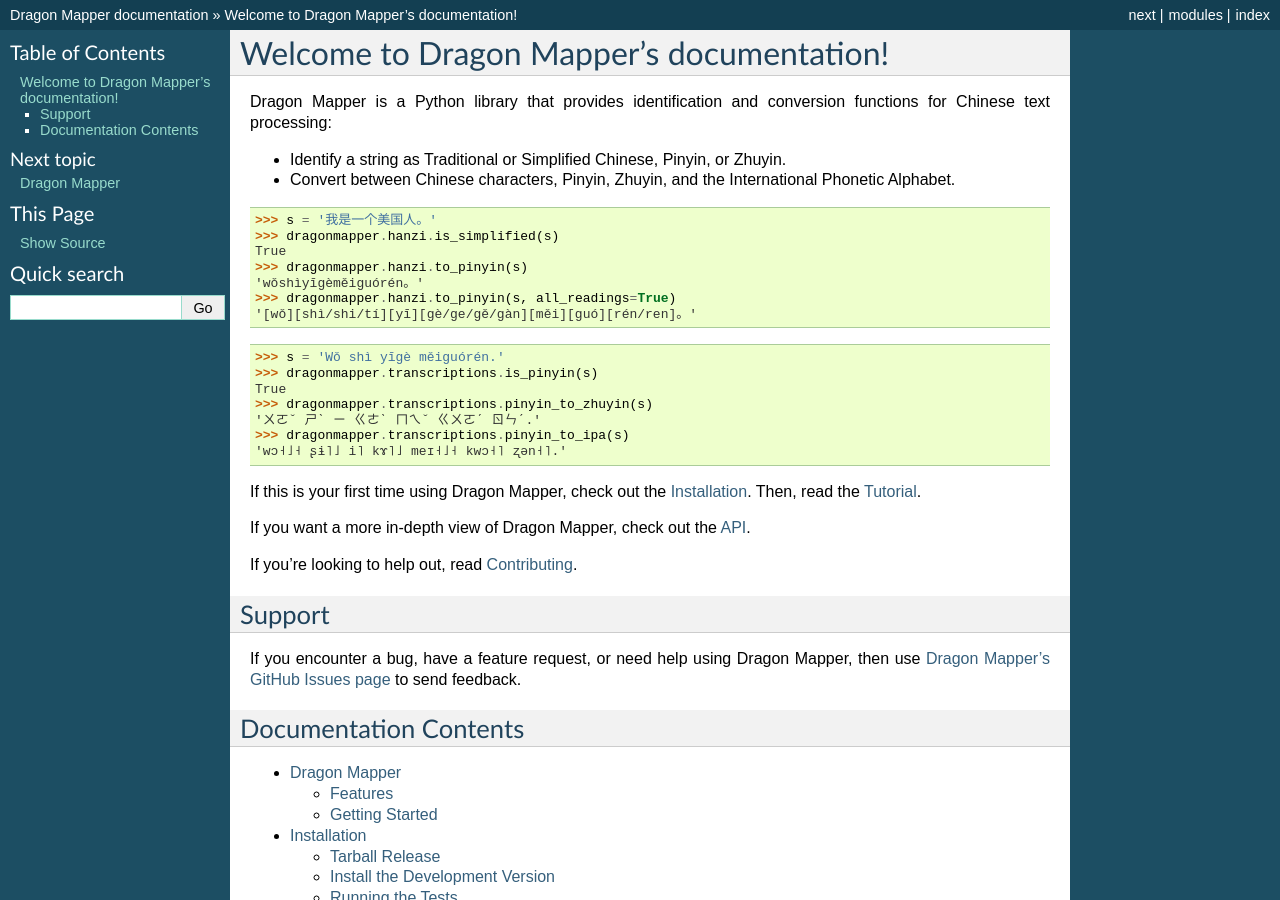
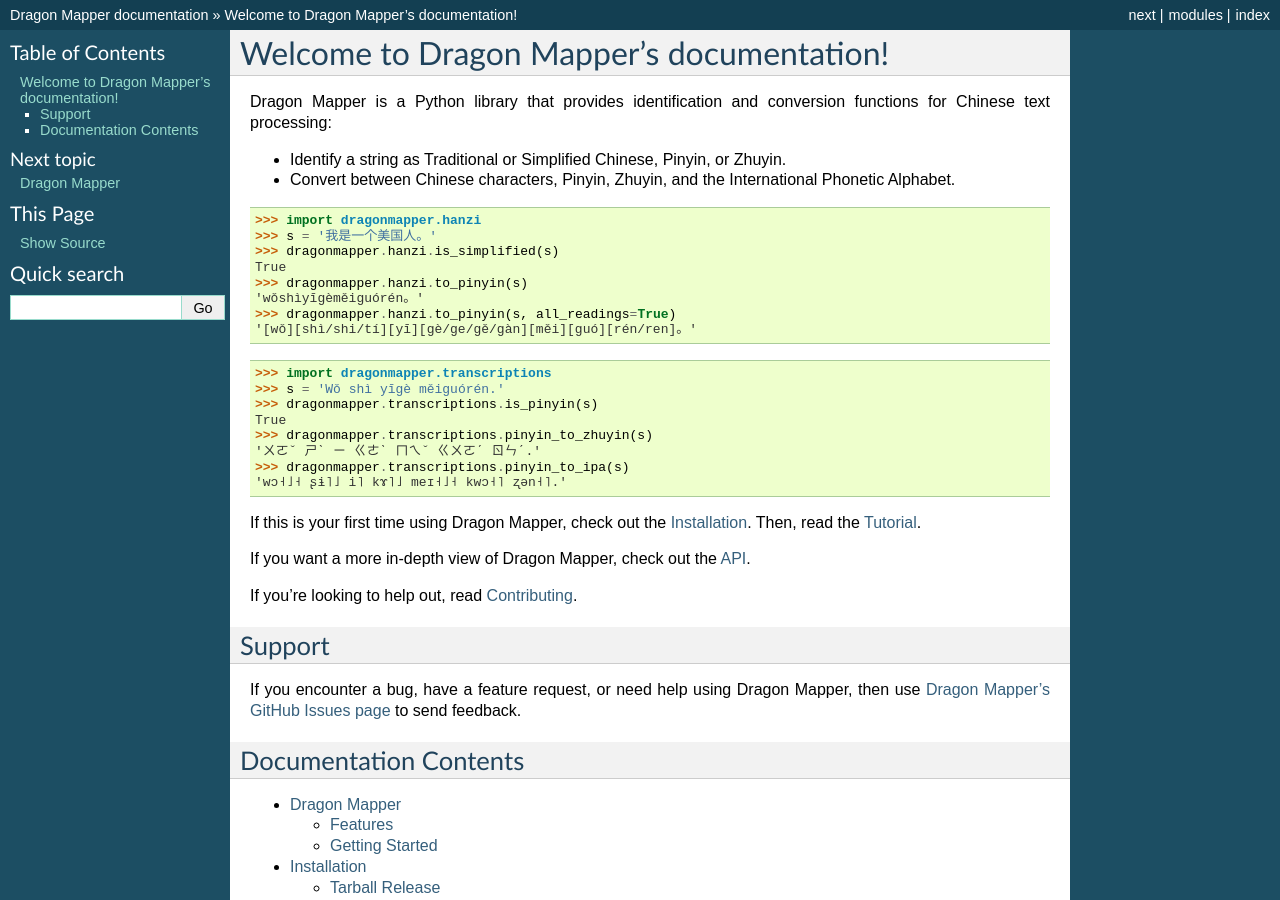
Before and after one commit to tsroten/dragonmapper, a Sphinx documentation site: the page built from docs/index.rst, in a window 1280 px wide and 900 px high. Built offline with Sphinx 7.4.7, drawn with Linux system fonts in a browser that asks for light colours; the version number could not be read and is left out.

Commit message:
Add import statements to README.
I forgot about needing to import sub-modules, see https://github.com/tsroten/dragonmapper/issues/20. I think this problem could be avoided for other users like me in the future by adding the import statement into the docs.

Fixes #20

```diff
--- a/docs/index.rst
+++ b/docs/index.rst
@@ -15,6 +15,7 @@
 
 .. code:: python
 
+    >>> import dragonmapper.hanzi
     >>> s = '我是一个美国人。'
     >>> dragonmapper.hanzi.is_simplified(s)
     True
@@ -25,6 +26,7 @@
 
 .. code:: python
 
+    >>> import dragonmapper.transcriptions
     >>> s = 'Wǒ shì yīgè měiguórén.'
     >>> dragonmapper.transcriptions.is_pinyin(s)
     True
```
